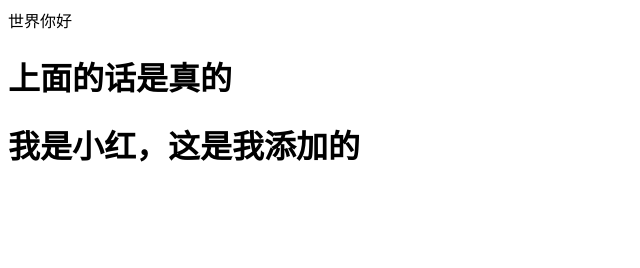
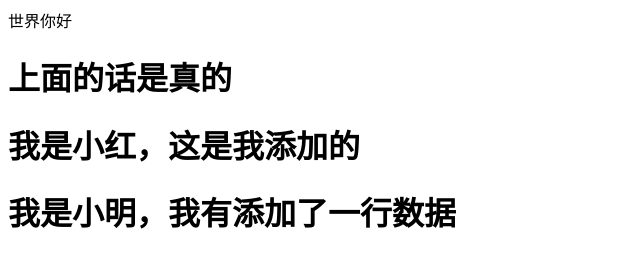
Before and after one commit to LunaZxg/test721, a plain HTML site: page index.html in a window 1280 px wide. Shown: the whole page, without its empty margins (0-640 px from the left). Drawn offline with Linux system fonts and the light colour scheme.

Commit message:
小明又添加了一行数据

```diff
--- a/index.html
+++ b/index.html
@@ -9,6 +9,6 @@
 	<h1>上面的话是真的</h1>
 
 	<h1>我是小红，这是我添加的</h1>
-
+	<h1>我是小明，我有添加了一行数据</h1>
 </body>
 </html>
```
